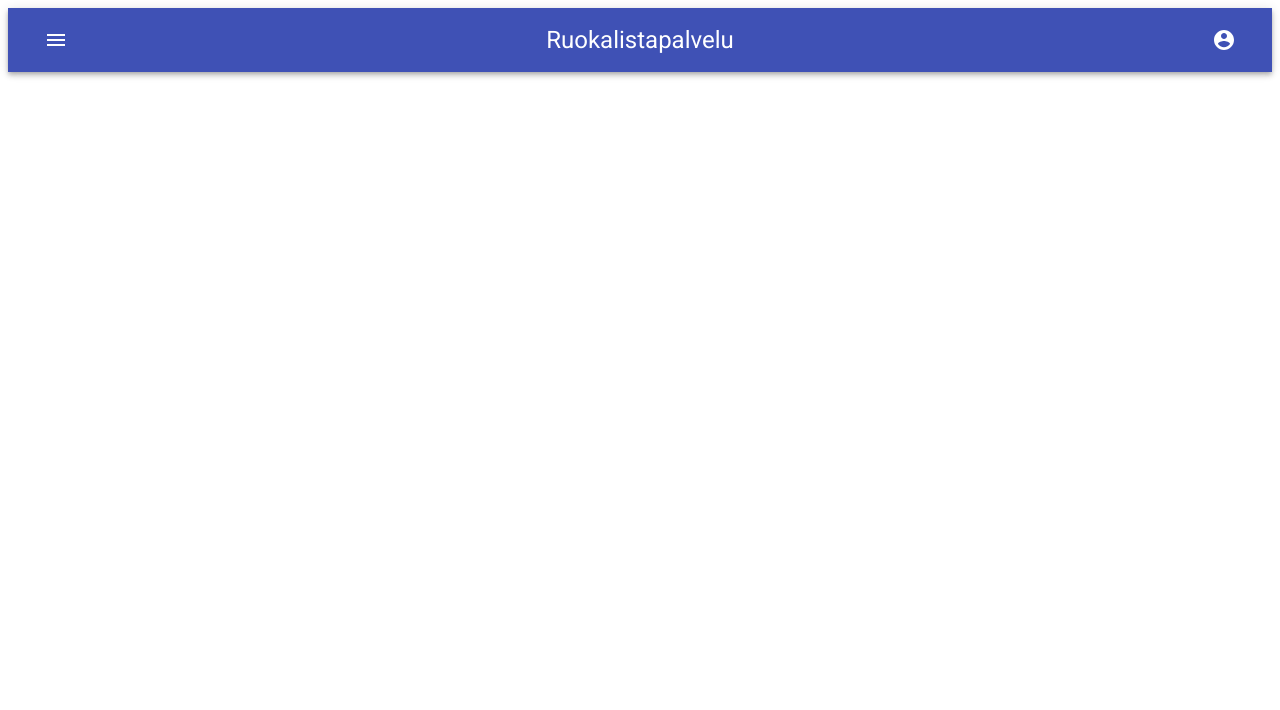
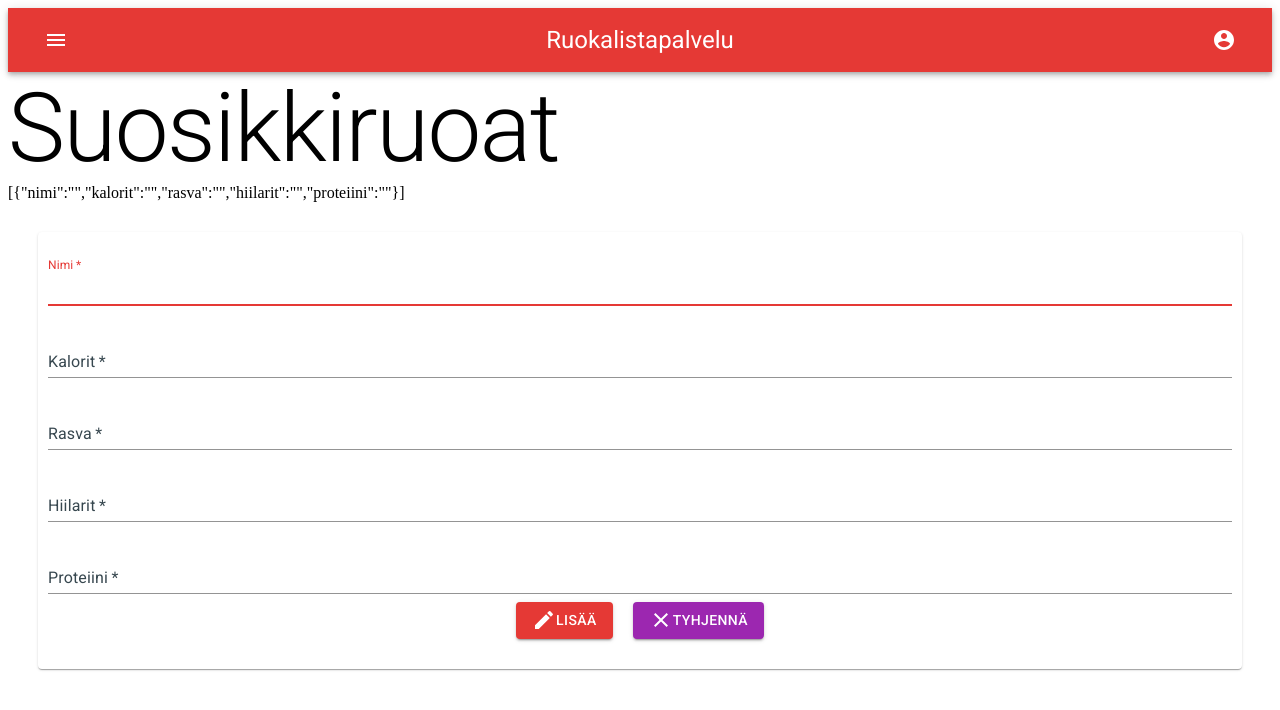
Before and after one commit to FeeliksKilpi/Front-End-ohjelmointi, a React (Create React App) app: page /suosikkiruoat in a window 1280 px wide. Shown: the top 710 px of the page. Built offline with nearby package versions, Linux system fonts and the light colour scheme.

Commit message:
MUI styling, theme and stuff

```diff
--- a/public/index.html
+++ b/public/index.html
@@ -28,6 +28,7 @@
     <title>React App</title>
     <link rel="stylesheet" href="https://fonts.googleapis.com/css?family=Roboto:300,400,500,700&display=swap" />
     <link rel="stylesheet" href="https://fonts.googleapis.com/icon?family=Material+Icons" />
+    <link href="https://fonts.googleapis.com/css?family=Abril+Fatface&display=swap" rel="stylesheet">
   </head>
   <body>
     <noscript>You need to enable JavaScript to run this app.</noscript>
--- a/src/HarjTyoRavintolat.js
+++ b/src/HarjTyoRavintolat.js
@@ -4,11 +4,15 @@ import { BrowserRouter, Route, Switch} from 'react-router-dom';
 //Teema
 import { MuiThemeProvider, createMuiTheme } from '@material-ui/core/styles';
 import CssBaseline from '@material-ui/core/CssBaseline';
+import purple from '@material-ui/core/colors/purple';
+import red from '@material-ui/core/colors/red';
 
 import Ruokalista from './components/Ruokalista';
 import NavBar from './HarjoitustyoNavigaatio/NavBar';
 import Yhteystietoja from './components/Yhteystietoja';
 import SuosikkiRavintolat from './components/SuosikkiRavintolat';
+import SuosikkiRuoat from './components/SuosikkiRuoat';
+import { blueGrey } from '@material-ui/core/colors';
 
 const osoiteTietoja = [
     {
@@ -50,23 +54,34 @@ const osoiteTietoja = [
 
 ];
 
-const osoite = "Testikatu 19";
-
+const theme = createMuiTheme({
+    palette: {
+        primary: {main: red[600], contrastText: '#FFFFFF'},
+        secondary: {main: purple[500], contrastText: '#FFFFFF'},
+        text: {primary: blueGrey[800], secondary: blueGrey[800], contrastText: '#FFFFFF'},
+        action: {hover: purple[200]},
+        background: {default: '#FFFFFF'},
+     },
+    typography: { },
+    overrides: { },
+    });
 
 
 
 function HarjTyoRavintolat() {
     return(
+    <MuiThemeProvider theme={theme}>
         <BrowserRouter>
             <div>
                 <NavBar navigaatio />
                 <Switch>
                     <Route exact path="/" component={ Ruokalista }/>
                     <Route path='/yhteystietoja' render={(props) => <Yhteystietoja {...props} yhteystiedot={ osoiteTietoja }/> } />
-
+                    <Route path='/suosikkiruoat' component={ SuosikkiRuoat } />
                 </Switch>
             </div>
         </BrowserRouter>
+    </MuiThemeProvider>
     )
 }
 
--- a/src/HarjoitustyoNavigaatio/NavBar.js
+++ b/src/HarjoitustyoNavigaatio/NavBar.js
@@ -80,7 +80,7 @@ function NavBar(props) {
                         <ListItemIcon><FastfoodIcon /></ListItemIcon>
                         <ListItemText primary='Ruokalista' />
                       </ListItem>
-                      <ListItem button>
+                      <ListItem button component={ Link } to='/suosikkiruoat'>
                         <ListItemIcon><RestaurantIcon /></ListItemIcon>
                         <ListItemText primary='Suosikkiruoat' />
                       </ListItem>
--- a/src/components/Ruokalista.js
+++ b/src/components/Ruokalista.js
@@ -42,9 +42,21 @@ import { createMuiTheme, makeStyles, ThemeProvider } from '@material-ui/core/sty
 import lime from '@material-ui/core/colors/lime';
 import teal from '@material-ui/core/colors/teal';
 
+const useStyles = makeStyles({
+    kortti: {
+    backgroundColor: '#edeadf', color: '#nnn',
+    border: '2px solid grey',
+    borderRadius: '20px',
+    margin: '10px'
+        },
+
+    logo: {
+        fontFamily: 'Abril Fatface'
+        }
+    })
 
 function Ruokalista(props) {
-
+    const classes = useStyles();
     const [ruokalistat, setRuokalistat] = useState([]);
     const [virhe, setVirhe] = useState('Haetaan...');
     const [ravintola, setRavintola] = useState();
@@ -97,8 +109,8 @@ function Ruokalista(props) {
        <Container align="center">
         {virhe} <br />
         <Paper align="center" elevation={3}>
-                <Typography variant={"h1"} align="center" style={ {padding: '4px'} }>{ravintola}</Typography>
-                <Typography variant={"h2"} align="center">{luonastietoja}<FastfoodIcon style={ {fontSize: 70} }/></Typography>
+                <Typography className={classes.logo} variant={"h1"} align="center" style={ {padding: '4px'} }>{ravintola}</Typography>
+                <Typography className={classes.logo} variant={"h2"} align="center">{luonastietoja}<FastfoodIcon style={ {fontSize: 70} }/></Typography>
 
         </Paper>
         <Paper elevation={1} >
@@ -126,7 +138,7 @@ function Ruokalista(props) {
             <Grid container spacing={5} direction="column" alignItems="stretch">
             { ruokalistat.map((tiedot) => (
                 <Grid style={ {padding: '10px', fontSize: '14px'} } key = {tiedot.courses}>
-                    <Card>
+                    <Card className={classes.kortti}>
                         <CardHeader title={tiedot.date} subheader={ravintola}></CardHeader>
                             <CardContent>
                             <Typography color='primary'>
--- /dev/null
+++ b/src/components/SuosikkiRuoat.js
@@ -0,0 +1,103 @@
+import React, { useState } from 'react';
+import Grid from '@material-ui/core/Grid';
+import Card from '@material-ui/core/Card';
+import CardHeader from '@material-ui/core/CardHeader';
+import CardContent from '@material-ui/core/CardContent';
+import CardMedia from '@material-ui/core/CardMedia';
+import CardActions from '@material-ui/core/CardActions';
+import IconButton from '@material-ui/core/IconButton';
+import Typography from '@material-ui/core/Typography';
+import Paper from '@material-ui/core/Paper';
+import Table from '@material-ui/core/Table';
+import TableBody from '@material-ui/core/TableBody';
+import TableCell from '@material-ui/core/TableCell';
+import TableContainer from '@material-ui/core/TableContainer';
+import TableHead from '@material-ui/core/TableHead';
+import TableRow from '@material-ui/core/TableRow';
+import { TextField } from '@material-ui/core';
+import InputLabel from '@material-ui/core/InputLabel';
+import Button from '@material-ui/core/Button';
+import Input from '@material-ui/core/Input';
+import CreateIcon from '@material-ui/icons/Create';
+import ClearIcon from '@material-ui/icons/Clear';
+import List from '@material-ui/core/List';
+import ListItem from '@material-ui/core/ListItem';
+
+function SuosikkiRuoat() {
+  const [ruoka, setValues] = useState([{
+      nimi: '',
+      kalorit: '',
+      rasva: '',
+      hiilarit: '',
+      proteiini: ''
+  }]);
+
+  const [viesti, setViesti] = useState('');
+
+  const muuta = (e) => {
+      setValues({
+          ...ruoka,
+          [e.target.name]: e.target.value
+      });
+
+      setViesti('');
+  };
+
+  const lisaaRuoka = (e) => {
+    e.preventDefault();
+
+    setValues({
+        nimi: '',
+        kalorit: '',
+        rasva: '',
+        hiilarit: '',
+        proteiini: ''
+    });
+    setViesti('Lisätty');
+  };
+
+  const tyhjenna = (e) => {
+    e.preventDefault();
+
+    setValues({
+        nimi: '',
+        kalorit: '',
+        rasva: '',
+        hiilarit: '',
+        proteiini: ''
+    });
+    setViesti('tyhjennetty');
+  };
+
+    let stringSafka = JSON.stringify(ruoka);
+
+
+    return(
+    <div>
+      <Typography variant={"h1"}>Suosikkiruoat</Typography>
+      { stringSafka }
+      <Paper style={ {padding: '10px', margin: '30px'} } >
+          <form>
+              <TextField label='Nimi' name='nimi' value={ ruoka.nimi }
+              onChange={ (e) => muuta(e) } margin='normal' required fullWidth={true} autoFocus/>
+              <TextField label='Kalorit' name='kalorit' value={ ruoka.kalorit }
+              onChange={ (e) => muuta(e) } margin='normal' required fullWidth={true} />
+              <TextField label='Rasva' name='rasva' value={ ruoka.rasva }
+              onChange={ (e) => muuta(e) } margin='normal' required fullWidth={true} />
+              <TextField label='Hiilarit' name='hiilarit' value={ ruoka.hiilarit }
+              onChange={ (e) => muuta(e) } margin='normal' required fullWidth={true} />
+              <TextField label='Proteiini' name='proteiini' value={ ruoka.proteiini }
+              onChange={ (e) => muuta(e) } margin='normal' required fullWidth={true} />
+
+            <div style = {{textAlign: 'center'}}>
+              <Button onClick={ (e) => lisaaRuoka(e) } variant="contained" color="primary" style={{marginRight:20}}><CreateIcon />Lisää</Button>
+              <Button onClick={ (e) => tyhjenna(e) } variant="contained" color="secondary"><ClearIcon />Tyhjennä</Button>
+            </div>
+        </form>
+            <Typography style={{marginTop: 20}}>{ viesti }</Typography>
+    </Paper>
+    </div>
+    )
+}
+
+export default SuosikkiRuoat;
--- a/src/components/Yhteystietoja.js
+++ b/src/components/Yhteystietoja.js
@@ -10,13 +10,25 @@ import Typography from '@material-ui/core/Typography';
 import DeleteIcon from '@material-ui/icons/Delete';
 import AccountCircleIcon from '@material-ui/icons/AccountCircle';
 
+import { makeStyles } from '@material-ui/core/styles';
+
+const useStyles = makeStyles({
+    kortti: {
+    backgroundColor: '#9c846a', color: 'white',
+    border: '4px solid grey',
+    borderRadius: '10px',
+    margin: '10px'
+        }
+    })
+
 function Yhteystietoja(props) {
+    const classes = useStyles();
     return(
         <Grid container spacing={3}>
             { props.yhteystiedot.map( tieto => {
                     return(
-                        <Grid item key={tieto.id}>
-                            <Card style={{minWidth: 150, minHeigth: 200}}>
+                        <Grid item key={tieto.id} style= {{margin: '10px'}}>
+                            <Card className={ classes.kortti } style={{minWidth: 150, minHeigth: 200}}>
                             <CardActions style={{fontSize: 12}}>
                                     <IconButton color='primary'><AccountCircleIcon />näytä</IconButton>
                                     <IconButton color='secondary'><DeleteIcon />poista</IconButton>
```
